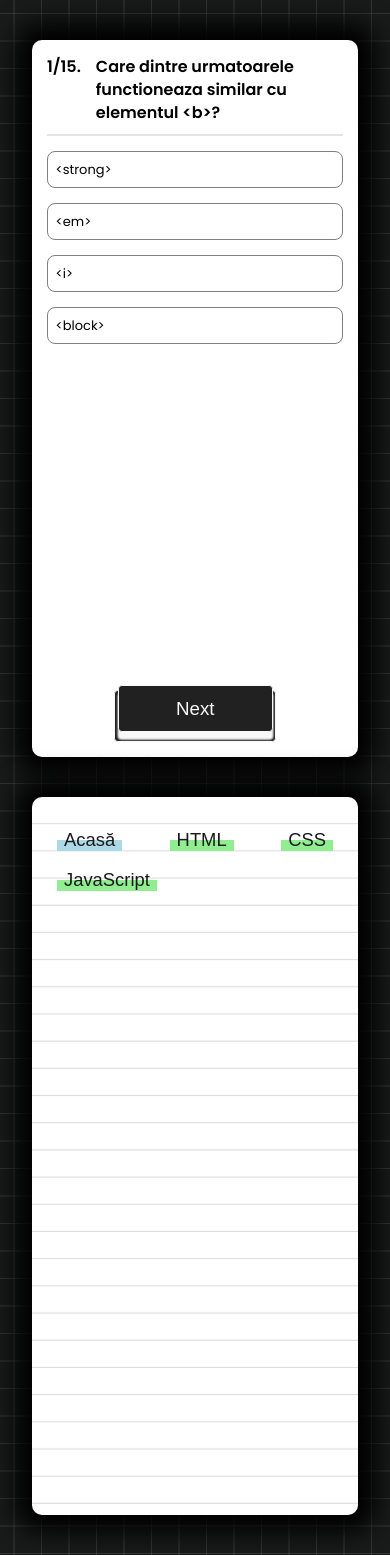
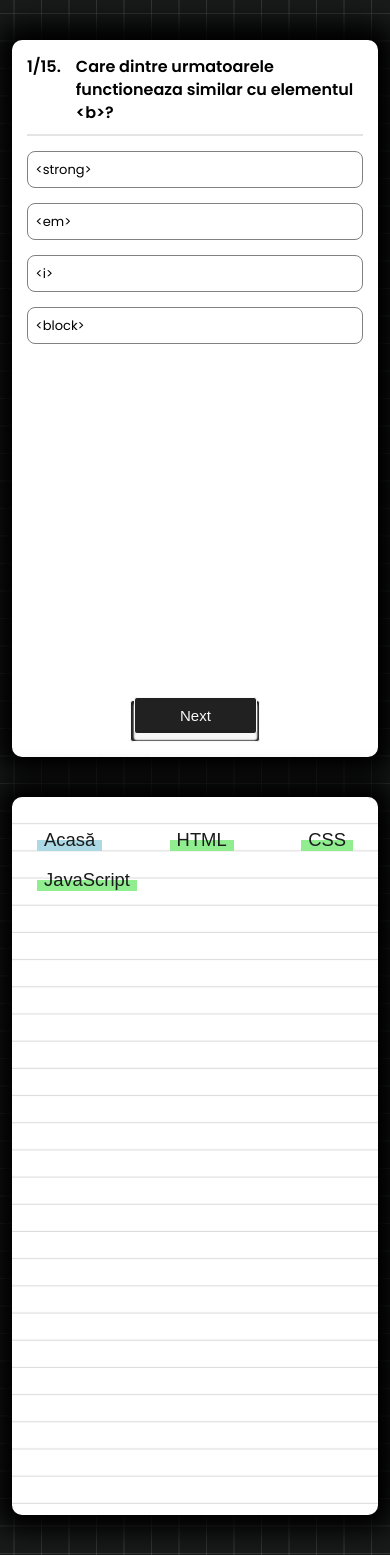
Before and after one commit to cosmin-panescu/Learn-with-AI, a React (Create React App) app in the folder client/: page /#/test/1 in a window 390 px wide. Built offline with nearby package versions, Linux system fonts and the light colour scheme; a web font is replaced by a local one.

Commit message:
make the buttons responsive

```diff
--- a/client/src/index.css
+++ b/client/src/index.css
@@ -27,7 +27,7 @@ body {
 
 @media screen and (max-width: 525px) {
   .container {
-    margin: 0 2rem;
+    margin: 0 0.75rem;
   }
 }
 
@@ -125,3 +125,24 @@ body {
 .second-btn:active .button-top {
   transform: translateY(0);
 }
+
+/* MEDIA QUERIS */
+@media screen and (max-width: 768px) {
+  .main-btn {
+    font-size: 11px;
+  }
+
+  .second-btn {
+    font-size: 15px;
+  }
+}
+
+@media screen and (max-width: 432px) {
+  .main-btn {
+    font-size: 10px;
+  }
+
+  .second-btn {
+    font-size: 12px;
+  }
+}
--- a/client/src/pages/Quiz/Quiz.scss
+++ b/client/src/pages/Quiz/Quiz.scss
@@ -238,6 +238,7 @@
       .exlanation-wrapper {
         display: flex;
         justify-content: center;
+
         .explanation-container {
           width: 80%;
         }
@@ -296,6 +297,20 @@
   }
 }
 
+@media screen and (max-width: 412px) {
+  .quiz {
+    .wrapper {
+      .exlanation-wrapper {
+        .explanation-container {
+          .explanation-text {
+            margin-top: 50px;
+          }
+        }
+      }
+    }
+  }
+}
+
 @media screen and (max-width: 500px) {
   .quiz {
     .wrapper {
```
